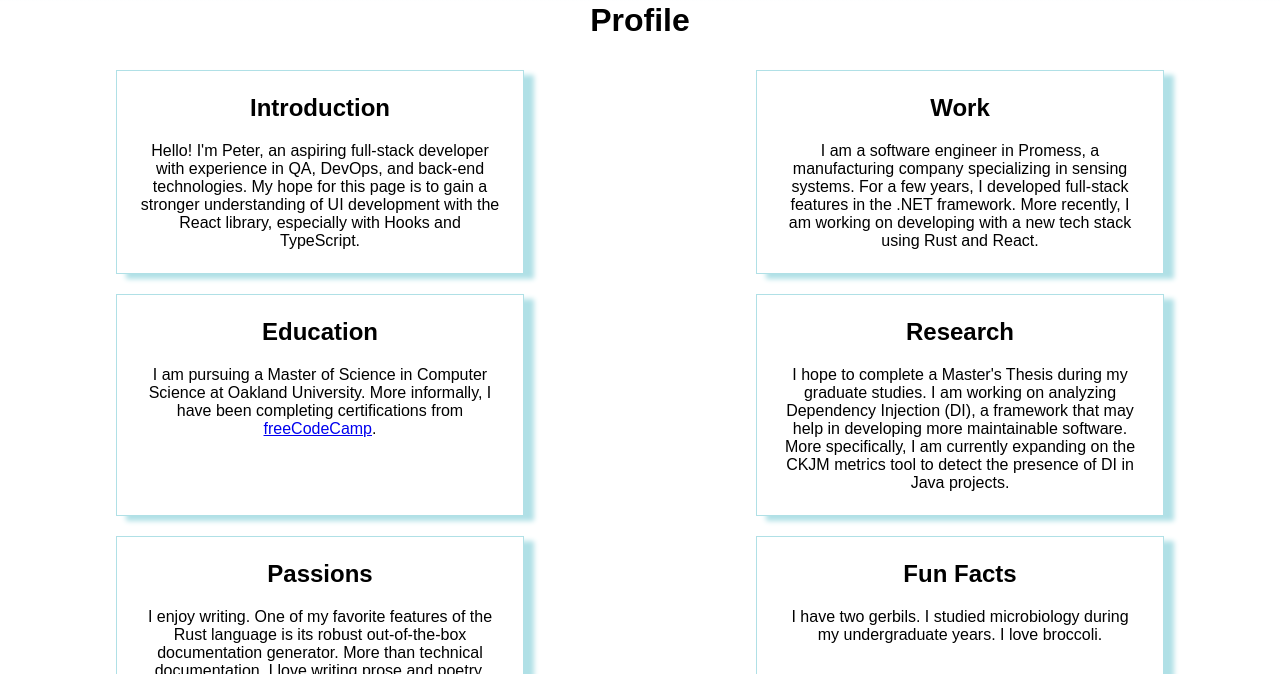
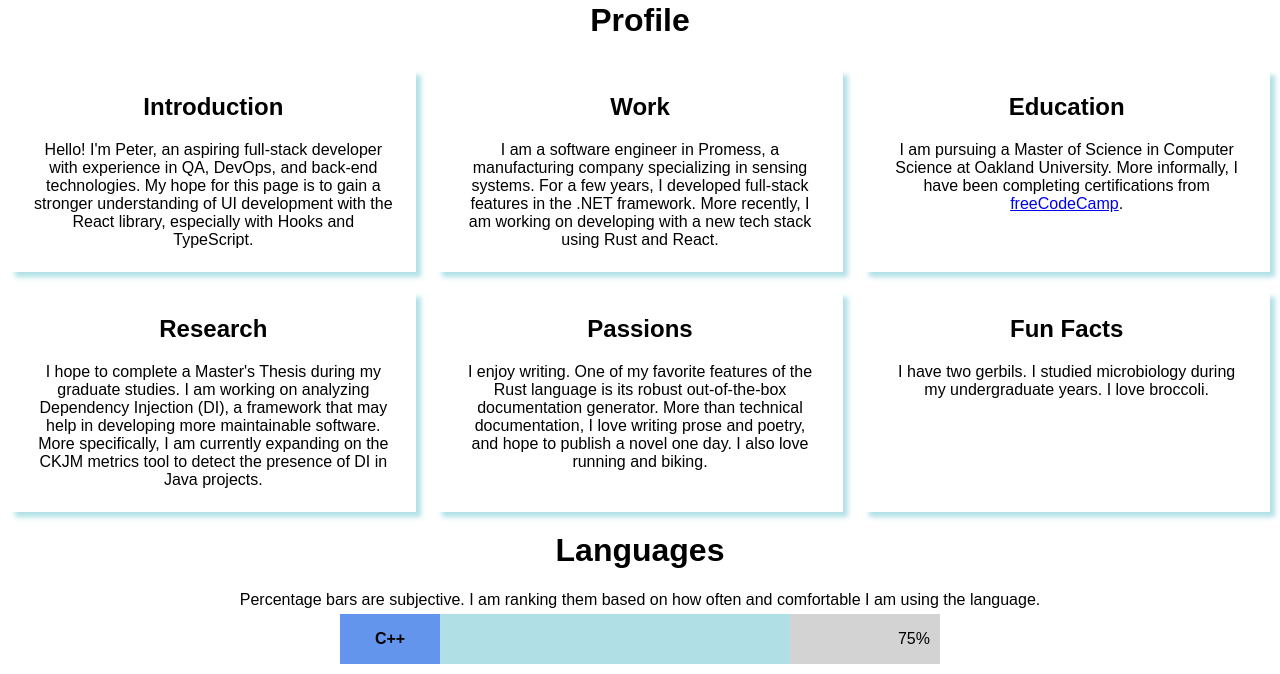
Before and after one commit to Narnian12/narnian12.github.io, a React (Create React App) app: page / in a window 1280 px wide. Shown: the part 278-952 px from the top of the page. Built offline with nearby package versions, Linux system fonts and the light colour scheme.

Commit message:
- Abstracted card style - Made a few design improvements

```diff
--- a/src/App.tsx
+++ b/src/App.tsx
@@ -15,7 +15,7 @@ function App() {
       <Profile />
       <h1 id="Languages" className="headers">Languages</h1>
       <p style={{margin: "0px 40px"}}>
-        Percentage bars are subjective. I am ranking them based on how often and comfortable I am in using the language.
+        Percentage bars are subjective. I am ranking them based on how often and comfortable I am using the language.
       </p>
       <Languages />
     </div>
--- a/src/Components/Languages.css
+++ b/src/Components/Languages.css
@@ -8,7 +8,6 @@
   margin: 5px 10px;
   max-width: 600px;
   width: 100%;
-  border: 1px solid cornflowerblue;
 }
 
 .language_name {
@@ -27,10 +26,11 @@
 .percentage {
   display: flex;
   justify-content: flex-end;
-  margin: 0px 10px 0px 0px;
+  padding: 0px 10px 0px 0px;
+  background-color: lightgray;
 }
 
-.cpp { width: 70%; }
+.cpp { width: 75%; }
 .js { width: 60%; }
 .react { width: 60%; }
 .rust { width: 50%; }
--- a/src/Components/Languages.tsx
+++ b/src/Components/Languages.tsx
@@ -4,7 +4,7 @@ function Languages() {
   const languages =[
     {
       name: "C++",
-      percentage: "70%",
+      percentage: "75%",
       class: "cpp fill"
     },
     {
--- a/src/Components/Profile.css
+++ b/src/Components/Profile.css
@@ -11,16 +11,3 @@
   margin: 20px;
   text-align: center;
 }
-
-.card {
-  border: 1px solid powderblue;
-  box-shadow: 10px 5px 5px powderblue;
-  padding: 3px;
-  margin: 10px;
-  max-width: 400px;
-}
-
-@media only screen and (max-width: 500px) {
-  .header { padding: 0; }
-  .introduction { margin: 0; }
-}
--- a/src/Components/Profile.tsx
+++ b/src/Components/Profile.tsx
@@ -1,3 +1,4 @@
+import '../Styles/Card.css';
 import './Profile.css';
 
 function Profile() {
--- /dev/null
+++ b/src/Styles/Card.css
@@ -0,0 +1,6 @@
+.card {
+  box-shadow: 5px 5px 5px powderblue;
+  padding: 3px;
+  margin: 10px;
+  max-width: 400px;
+}
```
